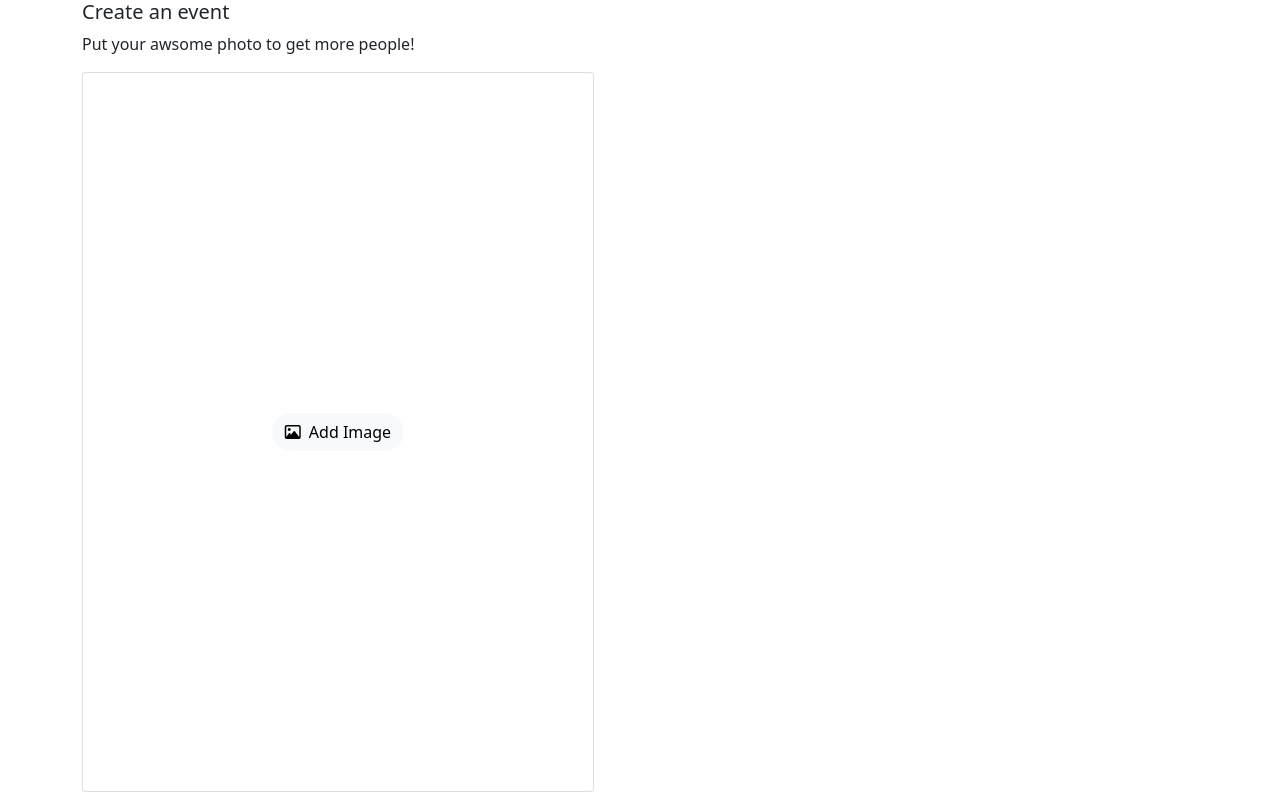
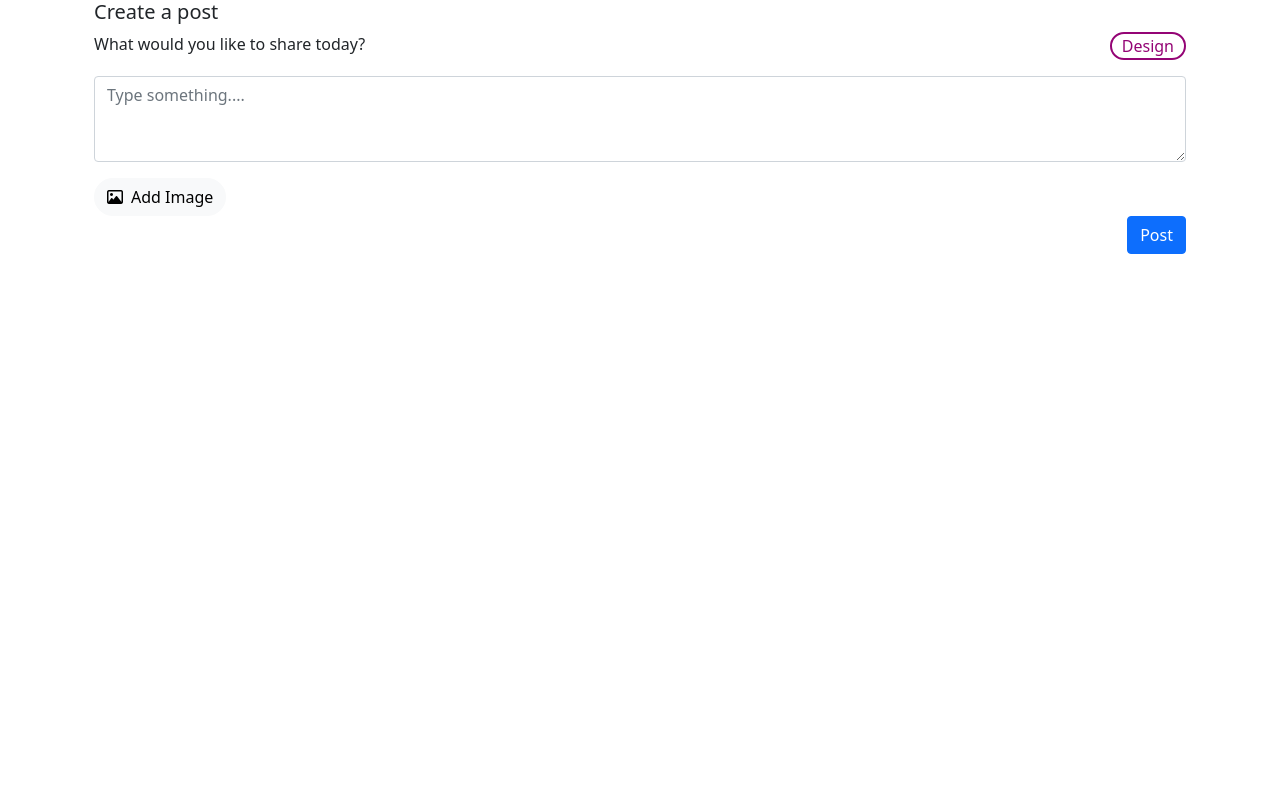
Before and after one commit to syaffurqonbagas/CrowdFInder, a React (Create React App) app: page / in a window 1280 px wide. Shown: the top 800 px of the page. Built offline with nearby package versions, Linux system fonts and the light colour scheme.

Commit message:
FormCreatePost added

```diff
--- /dev/null
+++ b/src/components/FormCreatePost/index.css
@@ -0,0 +1,7 @@
+.headText-badge{
+    padding : 0 10px;
+    color: rgb(148, 4, 117);
+    border: 2px solid rgb(148, 4, 117) ;
+    /* border-radius: 20%/50%; */
+
+}
--- /dev/null
+++ b/src/components/FormCreatePost/index.jsx
@@ -0,0 +1,34 @@
+import React from 'react'
+import './index.css'
+import { InputGroup, FormControl, Button } from 'react-bootstrap'
+
+function FormCreatePost() {
+    return (
+        <>
+             <div className="head-container container">
+
+                <div className="d-flex">
+                    <div className="headText container-fluid">
+                        <h5>Create a post</h5>
+                        <div className="headText-main d-flex mb-3">
+                            <p className="m-0 flex-grow-1">What would you like to share today?</p>
+                            <div className="headText-badge rounded-pill ms-3">Design</div>
+                        </div>
+                        <InputGroup className="mb-3" controlId="exampleForm.ControlTextarea1">
+                            <FormControl
+                            as="textarea"
+                            placeholder="Type something...."
+                            rows={3}
+                            />
+                        </InputGroup>
+                        <Button className="rounded-pill d-block" variant="light"><i class="far fa-image me-2"></i>Add Image</Button>
+                        <Button className="float-end">Post</Button>
+                    </div>
+                </div>
+
+            </div>
+        </>
+    )
+}
+
+export default FormCreatePost
--- a/src/routes/route.js
+++ b/src/routes/route.js
@@ -1,5 +1,5 @@
 import {Switch, Route} from "react-router-dom"
-import FormCreateEvent from "../components/FormCreateEvent";
+import FormCreatePost from "../components/FormCreatePost";
 import SignUp from "../components/SignUp";
 
 
@@ -9,8 +9,7 @@ const Routers = () => {
         <Switch>
           <Route exact path="/">
             {/* <SignUp /> */}
-            <FormCreateEvent/>
-
+            <FormCreatePost/>
           </Route>
           <Route path="*">
               <h1>
```
